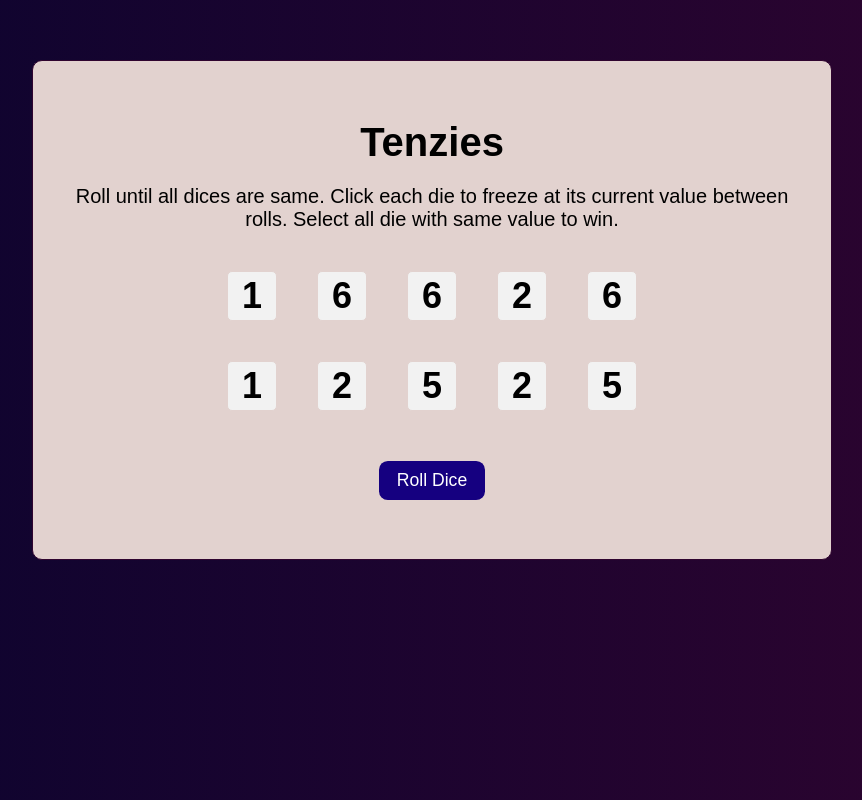
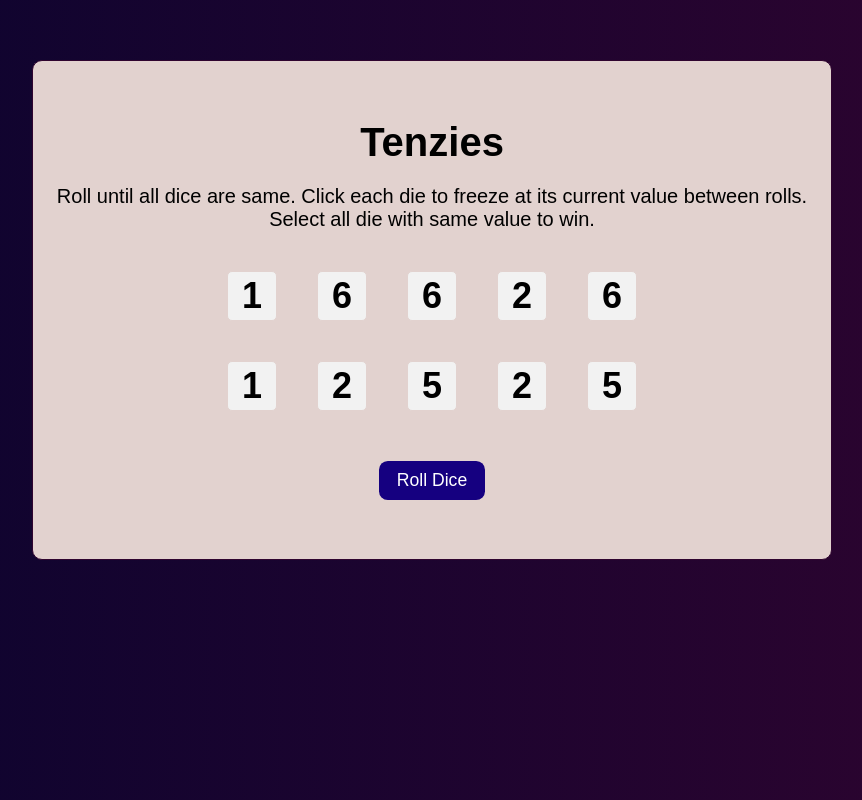
Before and after one commit to Pratikpr8/Tenzies-App, a React (Create React App) app: page / in a window 1280 px wide. Shown: the whole page, without its empty margins (208-1070 px from the left). Built offline with nearby package versions, Linux system fonts and the light colour scheme.

Commit message:
Update App.js

```diff
--- a/src/App.js
+++ b/src/App.js
@@ -73,7 +73,7 @@ export default function App() {
       <div className="tenzies--container">
           <h1 className="tenzies--title">Tenzies</h1>
           <p className="tenzies--instruction">
-            Roll until all dices are same. Click each die to freeze at its
+            Roll until all dice are same. Click each die to freeze at its
             current value between rolls. Select all die with same value to win.
           </p>
 
```
